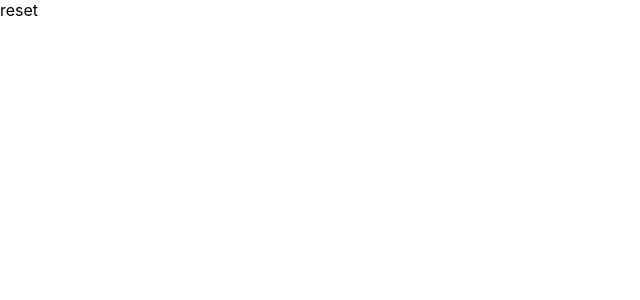
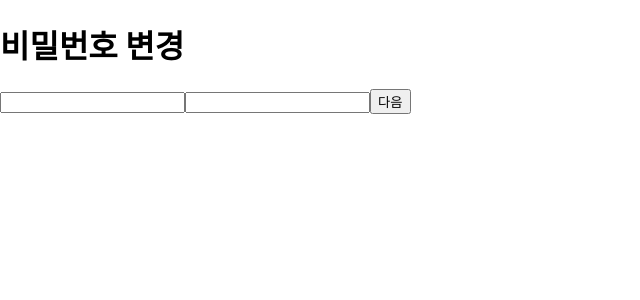
Before and after one commit to jodnddus/ably-frontend-assingment, a React (Create React App) app: page /resetPassword/reset in a window 1280 px wide. Shown: the top 300 px of the page, without its empty margins (0-640 px from the left). Built offline with nearby package versions, Linux system fonts and the light colour scheme.

Commit message:
비밀번호 변경 페이지 UI 구성

```diff
--- a/src/pages/ResetPassword/Reset.tsx
+++ b/src/pages/ResetPassword/Reset.tsx
@@ -1,7 +1,29 @@
+import { useState } from "react";
 import styled from "styled-components";
+import { Button, Input } from "components";
 
 function Reset() {
-  return <ResetContainer>reset</ResetContainer>;
+  const [newPassword, setNewPassword] = useState("");
+  const [newPasswordConfirm, setNewPasswordConfirm] = useState("");
+
+  return (
+    <ResetContainer>
+      <h1>비밀번호 변경</h1>
+      <Input
+        type="password"
+        value={newPassword}
+        isError={false}
+        onChange={(value) => setNewPassword(value)}
+      />
+      <Input
+        type="password"
+        value={newPasswordConfirm}
+        isError={false}
+        onChange={(value) => setNewPasswordConfirm(value)}
+      />
+      <Button type="button" name="다음" isDisable={false} onClick={() => {}} />
+    </ResetContainer>
+  );
 }
 
 const ResetContainer = styled.div``;
```
